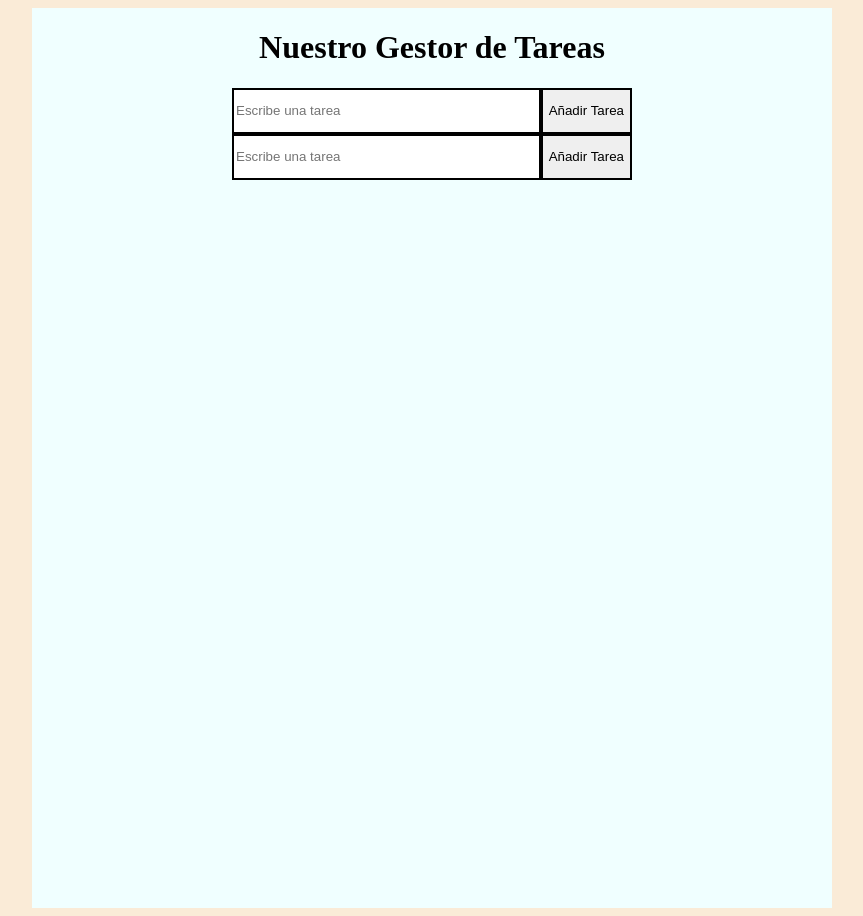
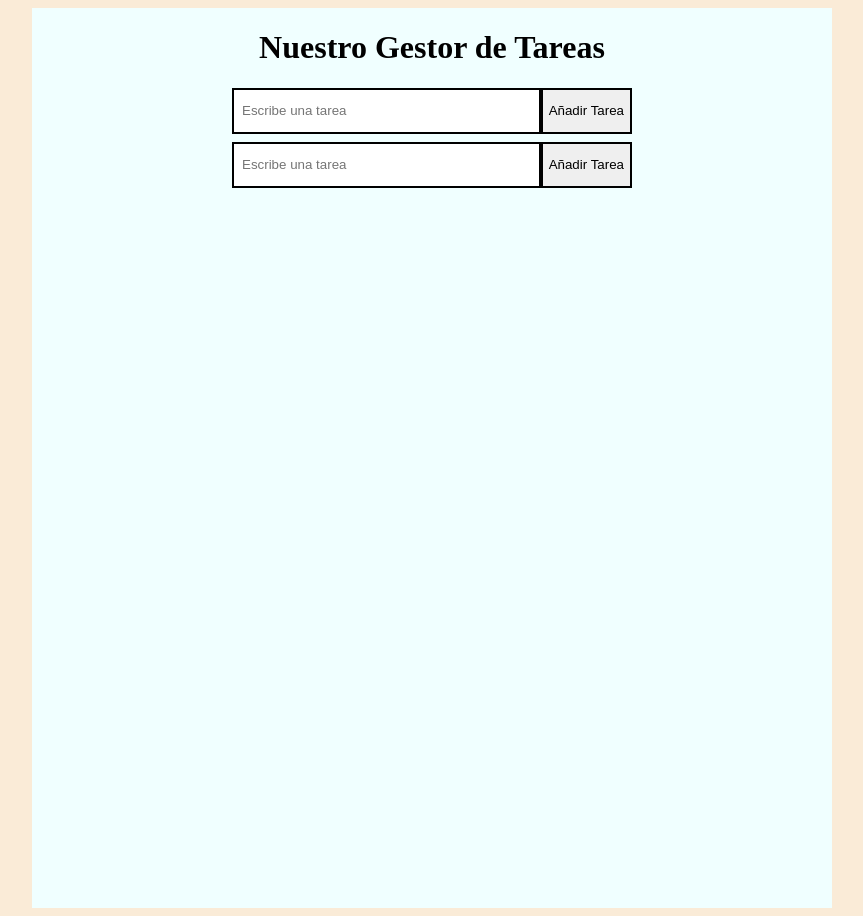
Before and after one commit to Adolfovi/todo-list, a PHP site: page / in a window 1280 px wide. Shown: the whole page, without its empty margins (208-1071 px from the left). Run offline with PHP 8.4, Linux system fonts and the light colour scheme; data that the repository does not hold is empty.

Commit message:
Inserción de nuevo código

```diff
--- a/css/main.css
+++ b/css/main.css
@@ -12,6 +12,15 @@ body{
     align-items: center;
     flex-direction: column;
 
+}
+
+#insertarTarea{
+
+}
+
+#editarTarea{
+    position: relative;
+    top: 0.5rem;
 }
 
 h1{
@@ -30,6 +39,7 @@ form input[type="text"]{
     width: 500px;
     height: 40px;
     border: 2px solid black;
+    padding-left: 0.5rem;
 
 }
 
```
